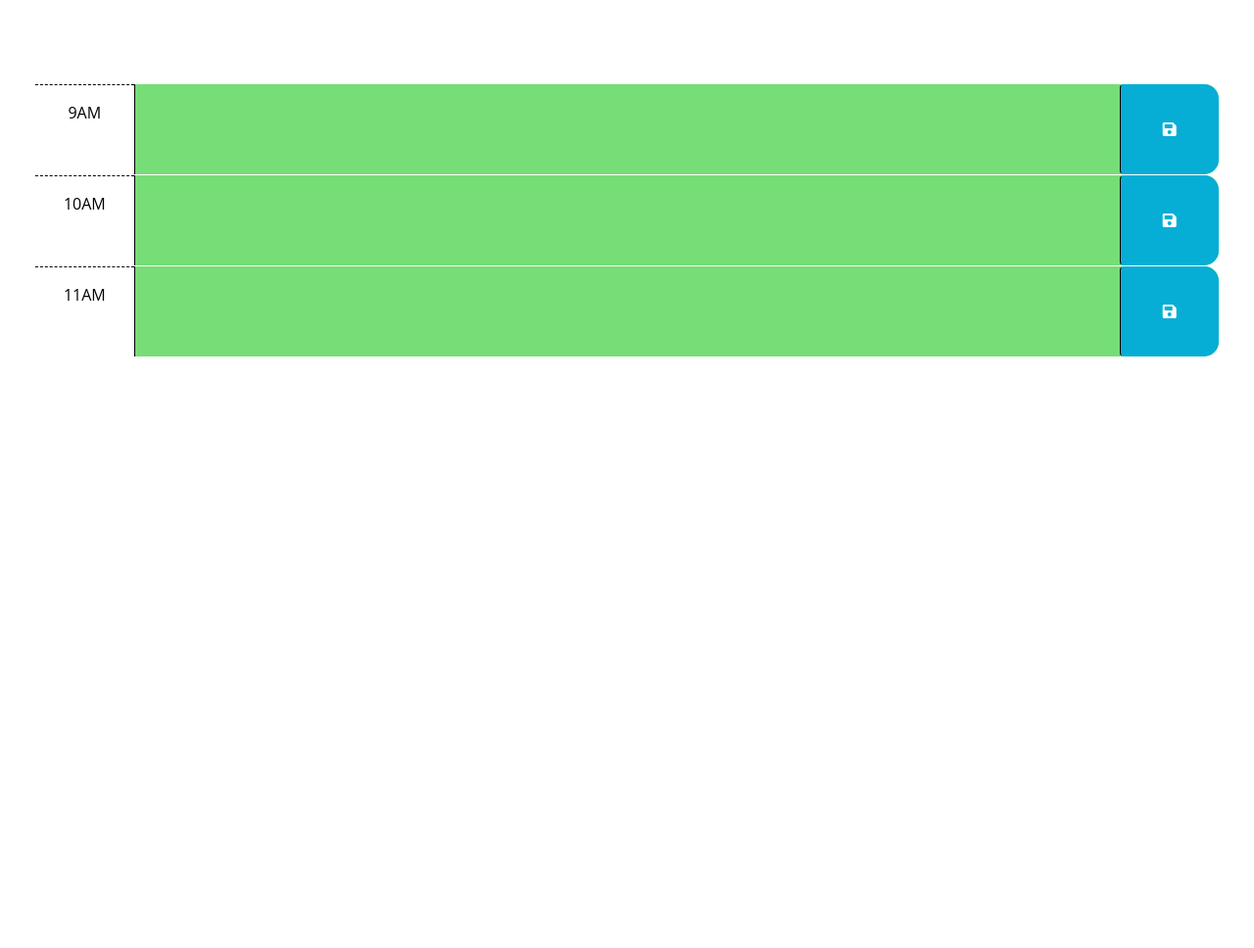
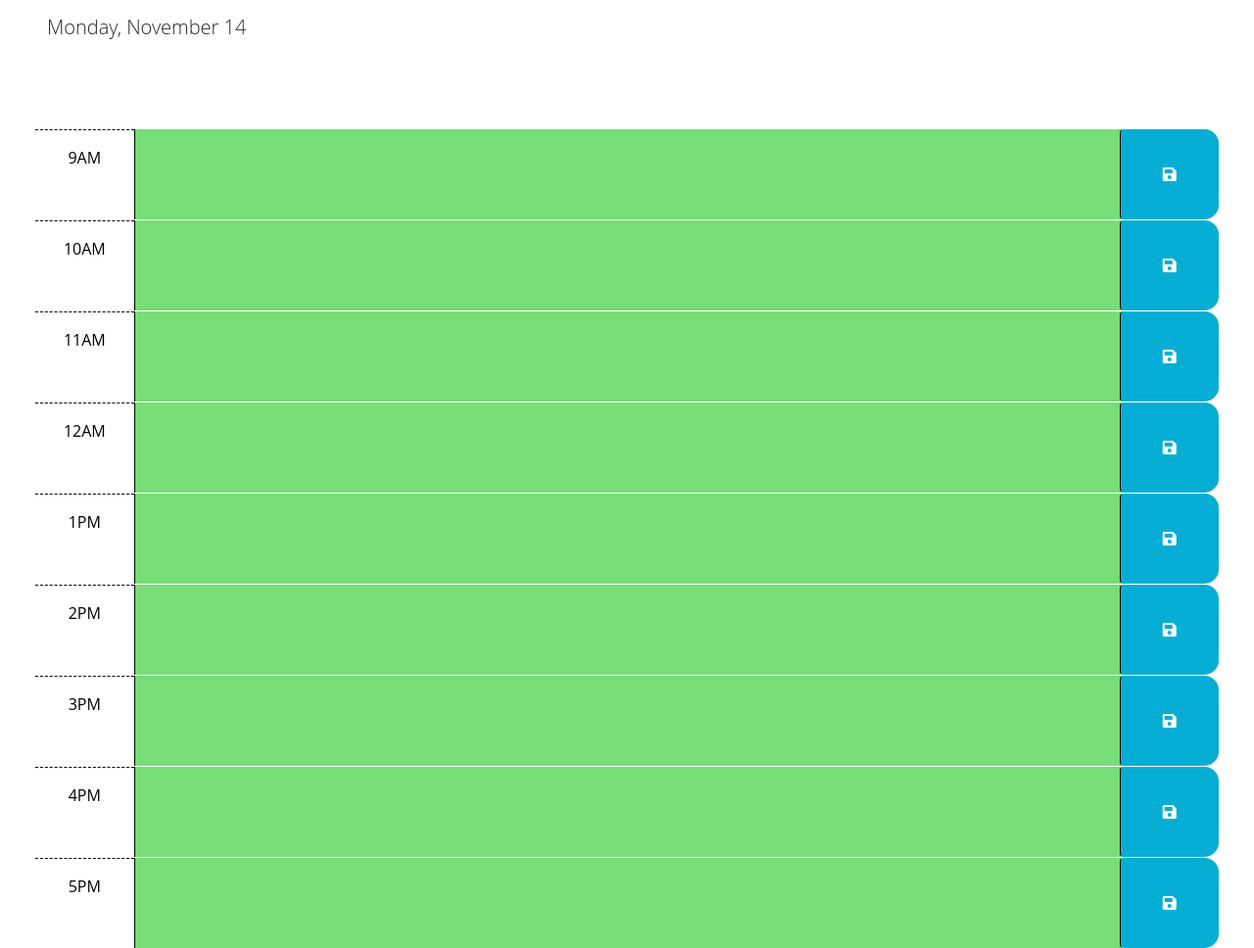
Before and after one commit to Z404C/third-party-APIs-challenge, a plain HTML site: page index.html in a window 1280 px wide. Shown: the part 166-1134 px from the top of the page at 98% size. Before the commit the page ends 800 px from the top, so only its background shows below. Drawn offline with nearby package versions, Linux system fonts and the light colour scheme.

Commit message:
added remaining time blocks and code to display date in header

```diff
--- a/index.html
+++ b/index.html
@@ -20,6 +20,10 @@
       href="https://fonts.googleapis.com/css2?family=Fira+Sans:wght@400;700&display=swap"
       rel="stylesheet"
     />
+
+
+
+
     <link rel="stylesheet" href="style.css" />
     <title>Work Day Scheduler</title>
   </head>
@@ -67,6 +71,57 @@
           <i class="fas fa-save" aria-hidden="true"></i>
         </button>
       </div>
+
+      <div id="hour-12" class="row time-block future">
+        <div class="col-2 col-md-1 hour text-center py-3">12AM</div>
+        <textarea class="col-8 col-md-10 description" rows="3"> </textarea>
+        <button class="btn saveBtn col-2 col-md-1" aria-label="save">
+          <i class="fas fa-save" aria-hidden="true"></i>
+        </button>
+      </div>
+
+      <div id="hour-1" class="row time-block future">
+        <div class="col-2 col-md-1 hour text-center py-3">1PM</div>
+        <textarea class="col-8 col-md-10 description" rows="3"> </textarea>
+        <button class="btn saveBtn col-2 col-md-1" aria-label="save">
+          <i class="fas fa-save" aria-hidden="true"></i>
+        </button>
+      </div>
+
+      <div id="hour-2" class="row time-block future">
+        <div class="col-2 col-md-1 hour text-center py-3">2PM</div>
+        <textarea class="col-8 col-md-10 description" rows="3"> </textarea>
+        <button class="btn saveBtn col-2 col-md-1" aria-label="save">
+          <i class="fas fa-save" aria-hidden="true"></i>
+        </button>
+      </div>
+
+      <div id="hour-3" class="row time-block future">
+        <div class="col-2 col-md-1 hour text-center py-3">3PM</div>
+        <textarea class="col-8 col-md-10 description" rows="3"> </textarea>
+        <button class="btn saveBtn col-2 col-md-1" aria-label="save">
+          <i class="fas fa-save" aria-hidden="true"></i>
+        </button>
+      </div>
+
+      <div id="hour-4" class="row time-block future">
+        <div class="col-2 col-md-1 hour text-center py-3">4PM</div>
+        <textarea class="col-8 col-md-10 description" rows="3"> </textarea>
+        <button class="btn saveBtn col-2 col-md-1" aria-label="save">
+          <i class="fas fa-save" aria-hidden="true"></i>
+        </button>
+      </div>
+
+      <div id="hour-5" class="row time-block future">
+        <div class="col-2 col-md-1 hour text-center py-3">5PM</div>
+        <textarea class="col-8 col-md-10 description" rows="3"> </textarea>
+        <button class="btn saveBtn col-2 col-md-1" aria-label="save">
+          <i class="fas fa-save" aria-hidden="true"></i>
+        </button>
+      </div>
+
+
+
     </div>
 
     <script src="https://cdnjs.cloudflare.com/ajax/libs/jquery/3.2.1/jquery.min.js"></script>
--- a/script.js
+++ b/script.js
@@ -2,12 +2,26 @@
 // the code isn't run until the browser has finished rendering all the elements
 // in the html.
 
-var pastEl = document.getElementsByClassName('.past')
-var presentEl = document.getElementsByClassName('.present')
-var futureEl = document.getElementsByClassName('.future')
-var saveEl = document.getElementsByClassName('.btn')
+
+
+
+
+
+
+
+
+
 
 $(document).ready(function () {
+
+
+
+
+  $('#currentDay').text(dayjs().format('dddd, MMMM D '))
+
+
+
+
   // TODO: Add a listener for click events on the save button. This code should
   // use the id in the containing time-block as a key to save the user input in
   // local storage. HINT: What does `this` reference in the click listener
@@ -15,8 +29,10 @@ $(document).ready(function () {
   // time-block containing the button that was clicked? How might the id be
   // useful when saving the description in local storage?
   //
+
+
   $('.saveBtn').on('click',function(){
-    var value = $(this).siblings('description').val()
+    var value = $(this).siblings('.description').val()
     var time = $(this).parent().attr('id')
     localStorage.setItem(time,value)
 
@@ -62,18 +78,21 @@ $(document).ready(function () {
 
 
 
-
-
-
-
-
-
-
-
-
   // TODO: Add code to get any user input that was saved in localStorage and set
   // the values of the corresponding textarea elements. HINT: How can the id
   // attribute of each time-block be used to do this?
   //
+   $('#hour-9 .description').val(localStorage.getItem('hour-9'))
+   $('#hour-10 .description').val(localStorage.getItem('hour-10'))
+   $('#hour-11 .description').val(localStorage.getItem('hour-11'))
+   $('#hour-12 .description').val(localStorage.getItem('hour-12'))
+   $('#hour-1 .description').val(localStorage.getItem('hour-1'))
+   $('#hour-2 .description').val(localStorage.getItem('hour-2'))
+   $('#hour-3 .description').val(localStorage.getItem('hour-3'))
+   $('#hour-4 .description').val(localStorage.getItem('hour-4'))
+   $('#hour-5 .description').val(localStorage.getItem('hour-5'))
+
+
   // TODO: Add code to display the current date in the header of the page.
+
 });
```
